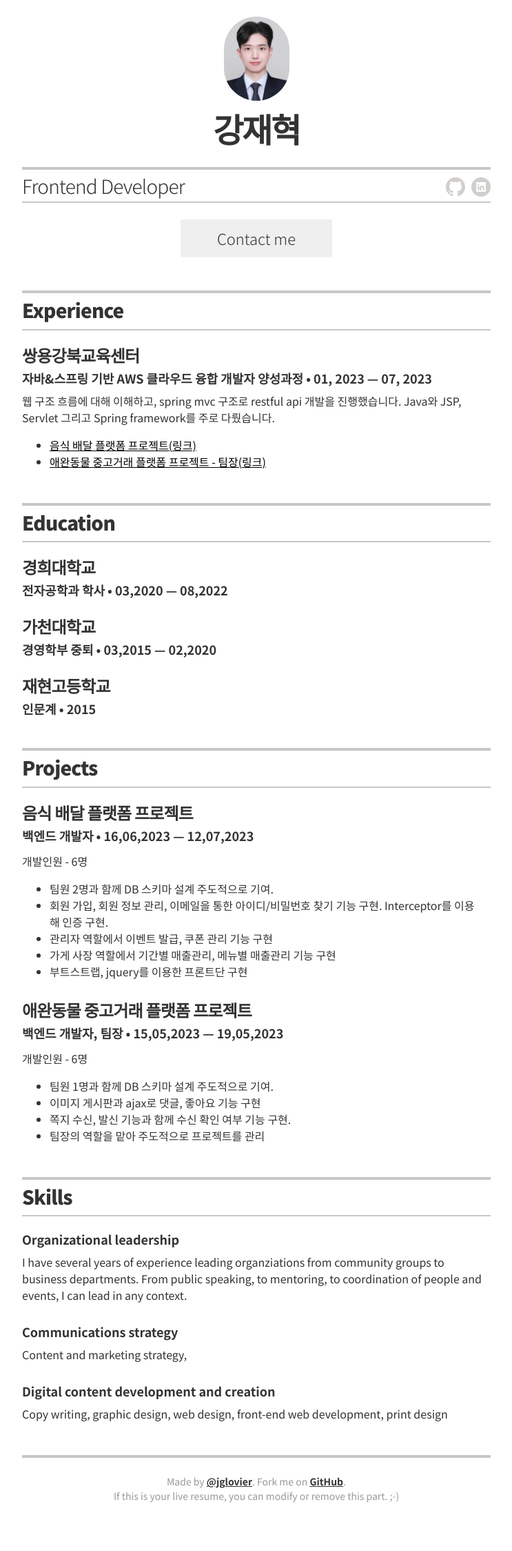
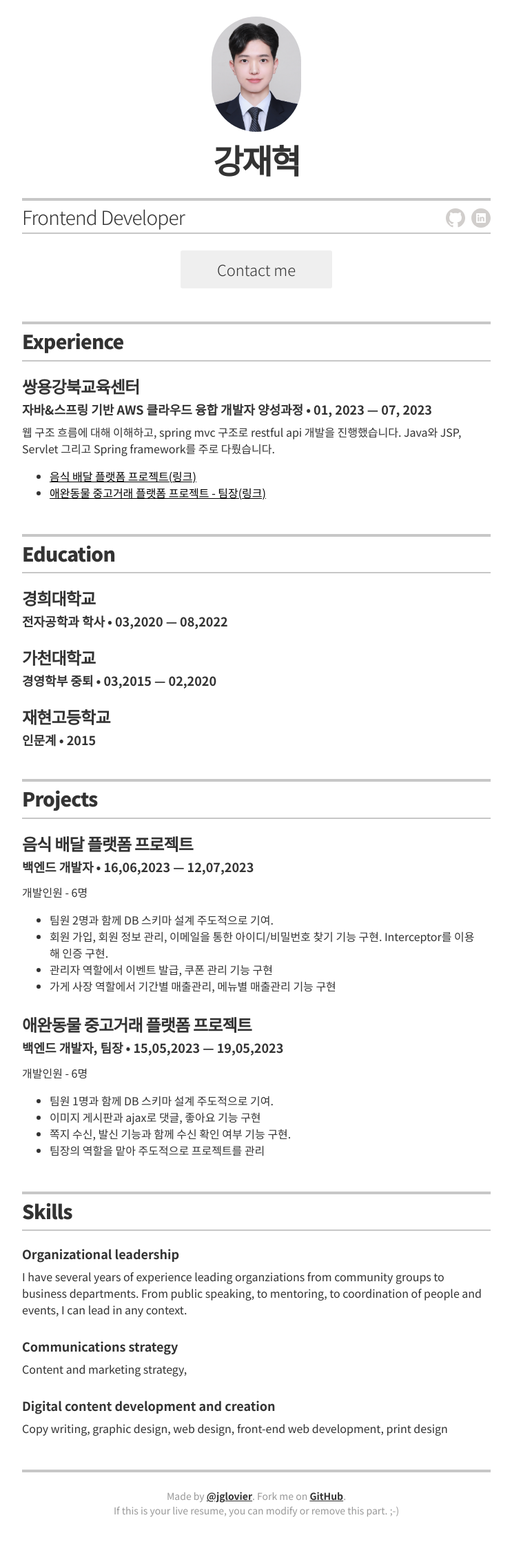
Before and after one commit to more0st/more0st.github.io, a Jekyll site: the page built from index.html, in a window 1280 px wide. Shown: the whole page at 69% size, without its empty margins (268-1011 px from the left). Built offline with Jekyll 4.4.1, drawn with Linux system fonts in a browser that asks for light colours; before the commit the page ends 2227 px from its top, so only the background shows below that.

Commit message:
fix: img, project fix

```diff
--- a/_data/projects.yml
+++ b/_data/projects.yml
@@ -5,7 +5,7 @@
   role: 백엔드 개발자
   duration: 16,06,2023 &mdash; 12,07,2023
   # url: "#"
-  description: <p>개발인원 - 6명</p><ul><li>팀원 2명과 함께 DB 스키마 설계 주도적으로 기여.</li><li>회원 가입, 회원 정보 관리, 이메일을 통한 아이디/비밀번호 찾기 기능 구현. Interceptor를 이용해 인증 구현.</li><li>관리자 역할에서 이벤트 발급, 쿠폰 관리 기능 구현</li><li>가게 사장 역할에서 기간별 매출관리, 메뉴별 매출관리 기능 구현</li><li>부트스트랩, jquery를 이용한 프론트단 구현</li></ul>
+  description: <p>개발인원 - 6명</p><ul><li>팀원 2명과 함께 DB 스키마 설계 주도적으로 기여.</li><li>회원 가입, 회원 정보 관리, 이메일을 통한 아이디/비밀번호 찾기 기능 구현. Interceptor를 이용해 인증 구현.</li><li>관리자 역할에서 이벤트 발급, 쿠폰 관리 기능 구현</li><li>가게 사장 역할에서 기간별 매출관리, 메뉴별 매출관리 기능 구현</li></ul>
 
 - project: 애완동물 중고거래 플랫폼 프로젝트
   role: 백엔드 개발자, 팀장
--- a/_sass/_resume.scss
+++ b/_sass/_resume.scss
@@ -11,17 +11,18 @@
     @include sans;
     font-weight: 900;
     font-size: 1.75rem;
-    letter-spacing: -.05rem;
+    letter-spacing: -0.05rem;
     margin: 0;
   }
 }
 
 // page header styles
 
-.page-header { padding: 1.5rem 0;
+.page-header {
+  padding: 1.5rem 0;
 
   .avatar {
-    width: 95px;
+    width: 130px;
     max-width: 100%;
     overflow: hidden;
     @include border-radius(100px);
@@ -34,7 +35,7 @@
     font-size: 3rem;
     font-weight: 900;
     text-align: center;
-    letter-spacing: -.15rem;
+    letter-spacing: -0.15rem;
     line-height: 1;
     margin: 1rem 0 0;
   }
@@ -50,7 +51,7 @@
   .title-bar {
     @include section_border;
     margin-top: 2rem;
-    padding: .4rem 0;
+    padding: 0.4rem 0;
     @include clearfix;
 
     .header-title {
@@ -58,9 +59,9 @@
       font-weight: 300;
       font-size: 1.75rem;
       line-height: 2rem;
-      letter-spacing: -.05rem;
+      letter-spacing: -0.05rem;
       text-align: center;
-      margin: 0 0 .5rem;
+      margin: 0 0 0.5rem;
 
       @include media_larger_than_mobile {
         float: left;
@@ -70,7 +71,9 @@
   }
 
   .executive-summary {
-    @include media_larger_than_mobile { font-size: 1.125rem; }
+    @include media_larger_than_mobile {
+      font-size: 1.125rem;
+    }
   }
 }
 
@@ -82,7 +85,7 @@
   top: 4px;
   text-align: center;
   border-top: 2px solid #c7c7c7;
-  padding-top: .4rem;
+  padding-top: 0.4rem;
 
   @include media_larger_than_mobile {
     float: right;
@@ -95,11 +98,12 @@
     margin-left: 5px;
   }
 
-  .icon-link { display: inline-block;
+  .icon-link {
+    display: inline-block;
 
     &:hover .icon path {
       fill: #333;
-      @include transition(all .2s ease);
+      @include transition(all 0.2s ease);
     }
   }
 
@@ -120,14 +124,16 @@
   @include sans_light;
   color: #333;
   line-height: 55px;
-  @include transition(all .2s ease);
+  @include transition(all 0.2s ease);
 
   &:hover {
     background-color: #333;
     color: #fff;
   }
 
-  &.not-looking { width: 400px; }
+  &.not-looking {
+    width: 400px;
+  }
 }
 
 // resume content styles
@@ -135,19 +141,21 @@
 .content-section {
   margin: 0 0 3rem;
 
-  .resume-item { margin-bottom: 2rem; }
+  .resume-item {
+    margin-bottom: 2rem;
+  }
 
   .resume-item-title {
     @include sans_bold;
-    margin: 0 0 .75rem;
+    margin: 0 0 0.75rem;
     font-size: 1.5rem;
-    letter-spacing: -.05rem;
+    letter-spacing: -0.05rem;
     line-height: 1;
   }
 
   .resume-item-details {
     font-size: 1.125rem;
-    margin: 0 0 .75rem;
+    margin: 0 0 0.75rem;
     line-height: 1;
 
     &.award-title {
@@ -171,7 +179,9 @@
     }
   }
 
-  .resume-item-copy { margin: .75rem 0 0; }
+  .resume-item-copy {
+    margin: 0.75rem 0 0;
+  }
 }
 
 // footer styles
@@ -184,7 +194,7 @@
 
   .footer-line {
     margin: 0;
-    font-size: .875rem;
+    font-size: 0.875rem;
     color: #999;
 
     > a {
@@ -194,37 +204,52 @@
   }
 }
 
-.print-only { display: none !important }
+.print-only {
+  display: none !important;
+}
 
 @media print {
-  .no-print { display: none !important }
-  .print-only { display: block !important }
-  body { font-size: 12px; line-height: 1rem; }
-  .page-header { padding: 1rem 0 .2rem;
+  .no-print {
+    display: none !important;
+  }
+  .print-only {
+    display: block !important;
+  }
+  body {
+    font-size: 12px;
+    line-height: 1rem;
+  }
+  .page-header {
+    padding: 1rem 0 0.2rem;
     .header-name {
       @include sans_bold;
       font-size: 2rem;
-      margin: 0 0 .2rem;
+      margin: 0 0 0.2rem;
     }
   }
   .section-header {
     @include section_border_thin;
     margin-bottom: 1rem;
-    h2 { font-size: 1.2rem; line-height: 1.5rem; }
+    h2 {
+      font-size: 1.2rem;
+      line-height: 1.5rem;
+    }
   }
   .content-section {
     margin: 0 0 1rem;
-    .resume-item { margin-bottom: 1rem; }
+    .resume-item {
+      margin-bottom: 1rem;
+    }
     .resume-item-title {
       font-size: 16px;
-      line-height: .7em;
+      line-height: 0.7em;
     }
 
     .resume-item-details {
       font-size: 12px;
-      margin: 0 0 .75rem;
-      line-height: .7em;
-      font-style:italic;
+      margin: 0 0 0.75rem;
+      line-height: 0.7em;
+      font-style: italic;
 
       &.award-title {
         font-size: 11px;
```
